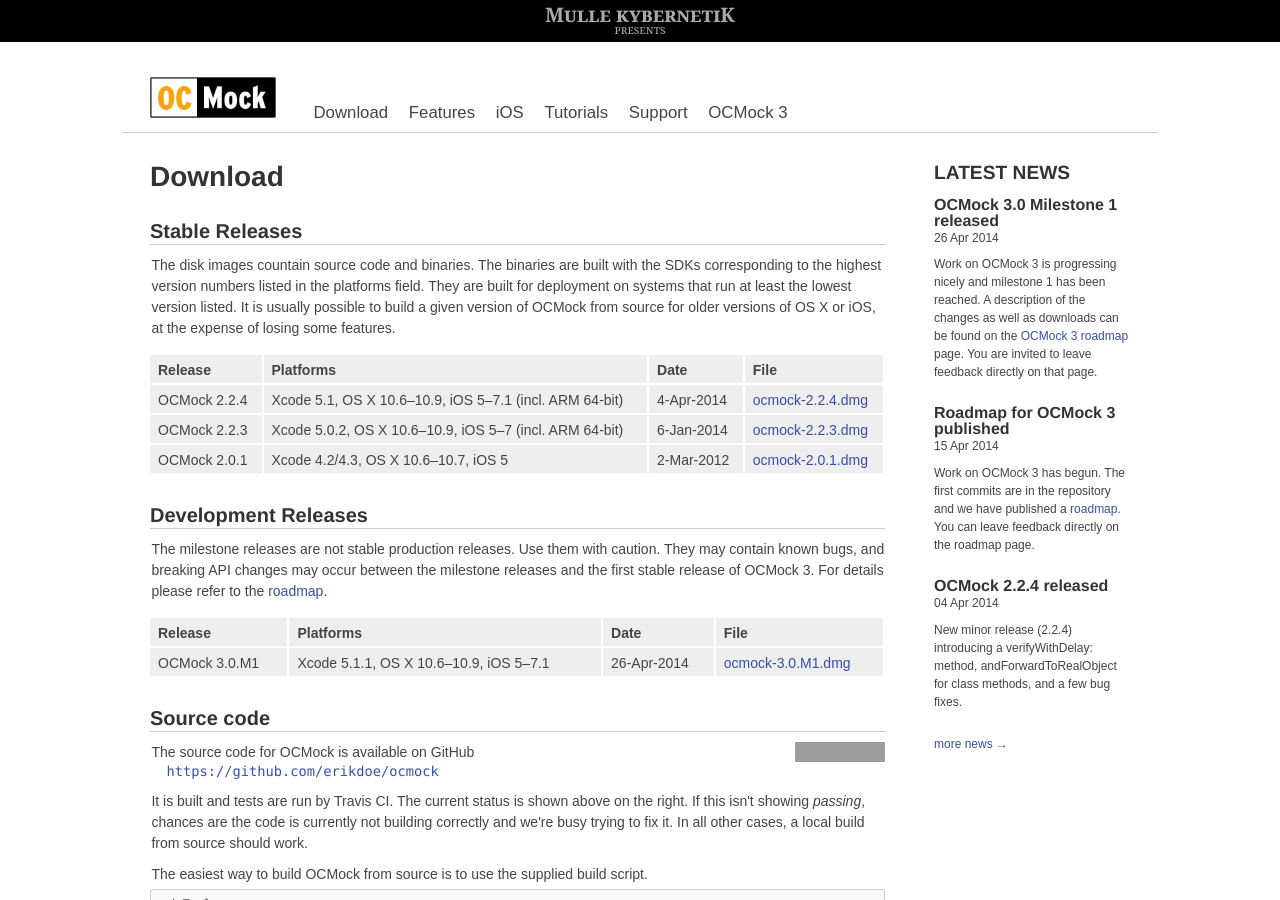
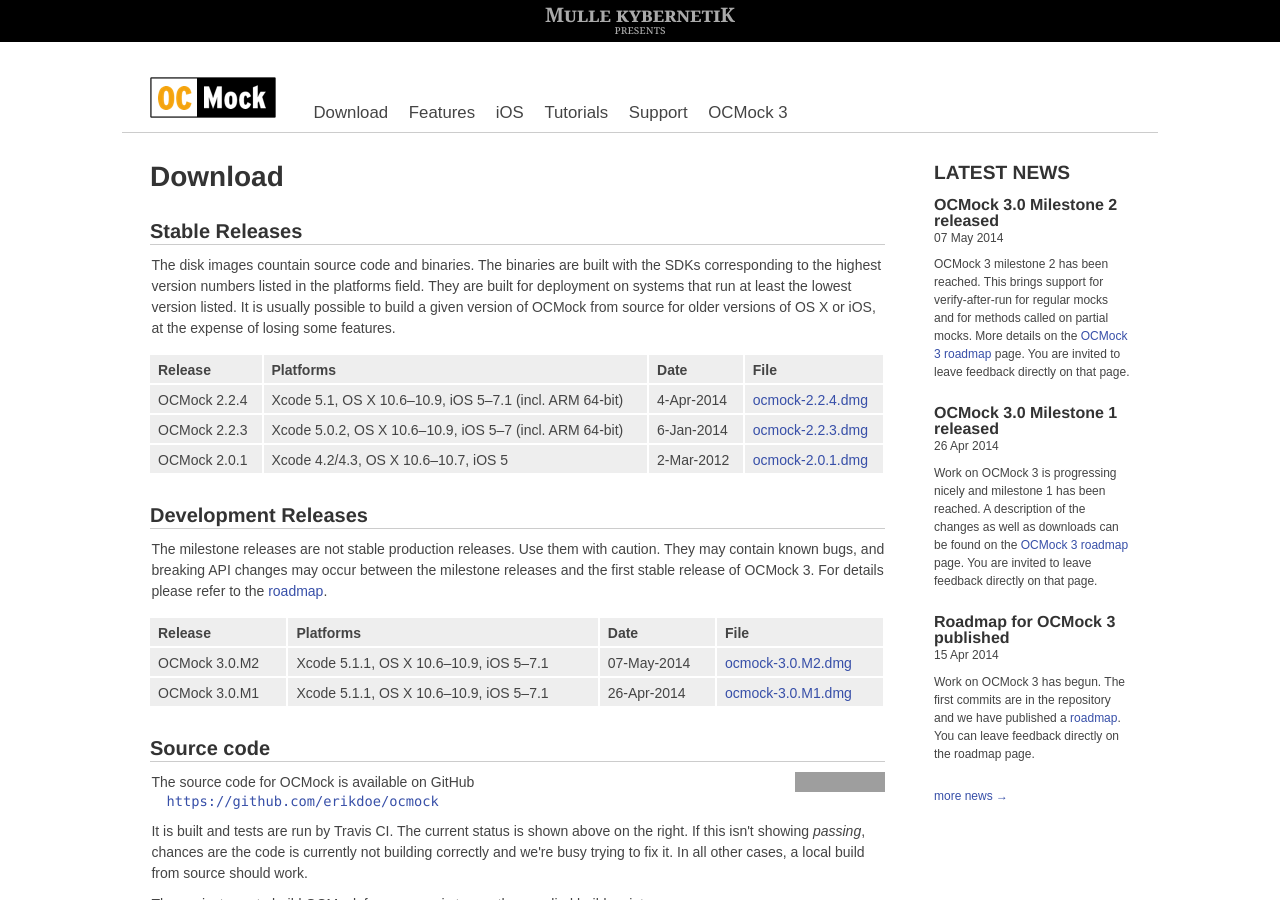
Before and after one commit to erikdoe/ocmock, a Jekyll site: the page built from download.html, in a window 1280 px wide and 900 px high. Built offline with Jekyll 4.4.1, drawn with Linux system fonts in a browser that asks for light colours; comment, search, counter and statistics services are not loaded; grey boxes are pictures that could not be loaded.

Commit message:
Announcement of 3.0 milestone release.

```diff
--- a/download.html
+++ b/download.html
@@ -53,6 +53,12 @@ published: true
 		<th>File</th>
 	</tr>
 	<tr>
+		<td>OCMock 3.0.M2</td>
+		<td>Xcode 5.1.1, OS X 10.6&ndash;10.9, iOS 5&ndash;7.1</td>
+		<td>07-May-2014</td>
+		<td><a href="{{ site.baseurl }}/downloads/ocmock-3.0.M2.dmg">ocmock-3.0.M2.dmg</a></td>
+	</tr>
+	<tr>
 		<td>OCMock 3.0.M1</td>
 		<td>Xcode 5.1.1, OS X 10.6&ndash;10.9, iOS 5&ndash;7.1</td>
 		<td>26-Apr-2014</td>
--- a/ocmock3.html
+++ b/ocmock3.html
@@ -29,6 +29,12 @@ comments: true
 		<th>Platforms</th>
 		<th>Date</th>
 		<th>File</th>
+	</tr>
+	<tr>
+		<td>OCMock 3.0.M2</td>
+		<td>Xcode 5.1.1, OS X 10.6&ndash;10.9, iOS 5&ndash;7.1</td>
+		<td>07-May-2014</td>
+		<td><a href="{{ site.baseurl }}/downloads/ocmock-3.0.M2.dmg">ocmock-3.0.M2.dmg</a></td>
 	</tr>
 	<tr>
 		<td>OCMock 3.0.M1</td>
```
Also changed, not shown: _posts/2014-05-07-ocmock-3-milestone-2-released.markdown (added, +10 -0 lines).
